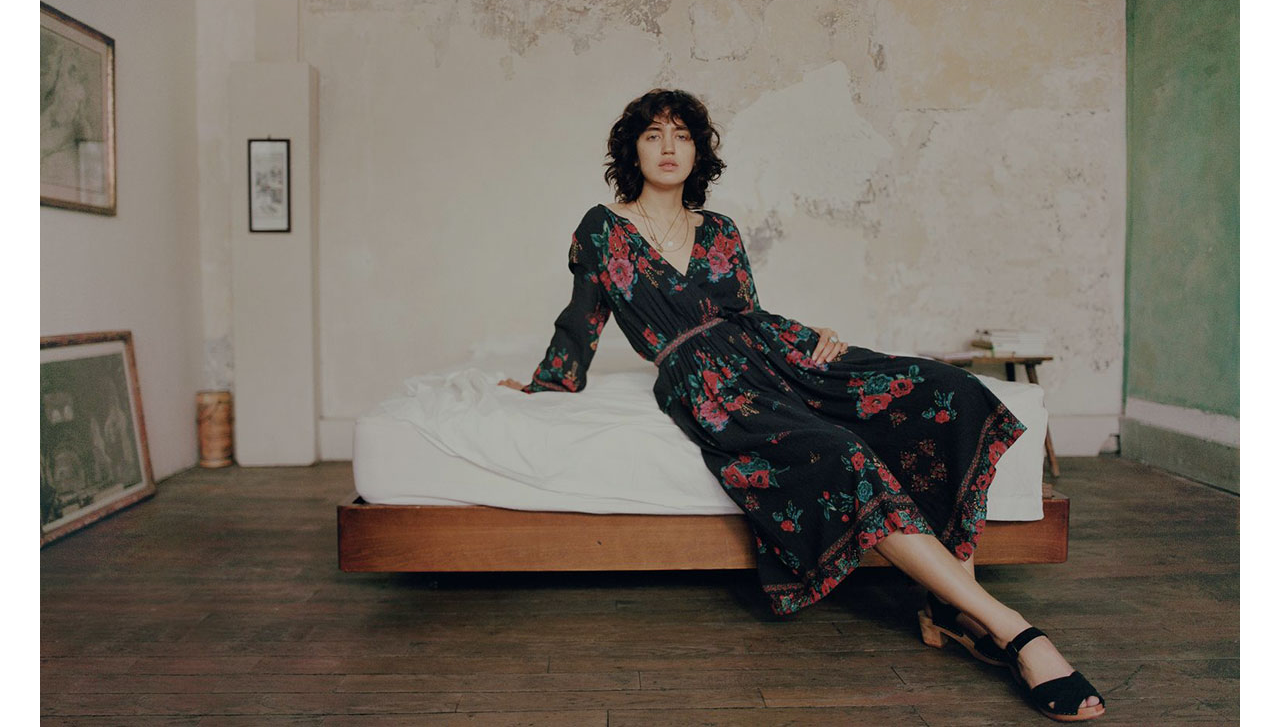
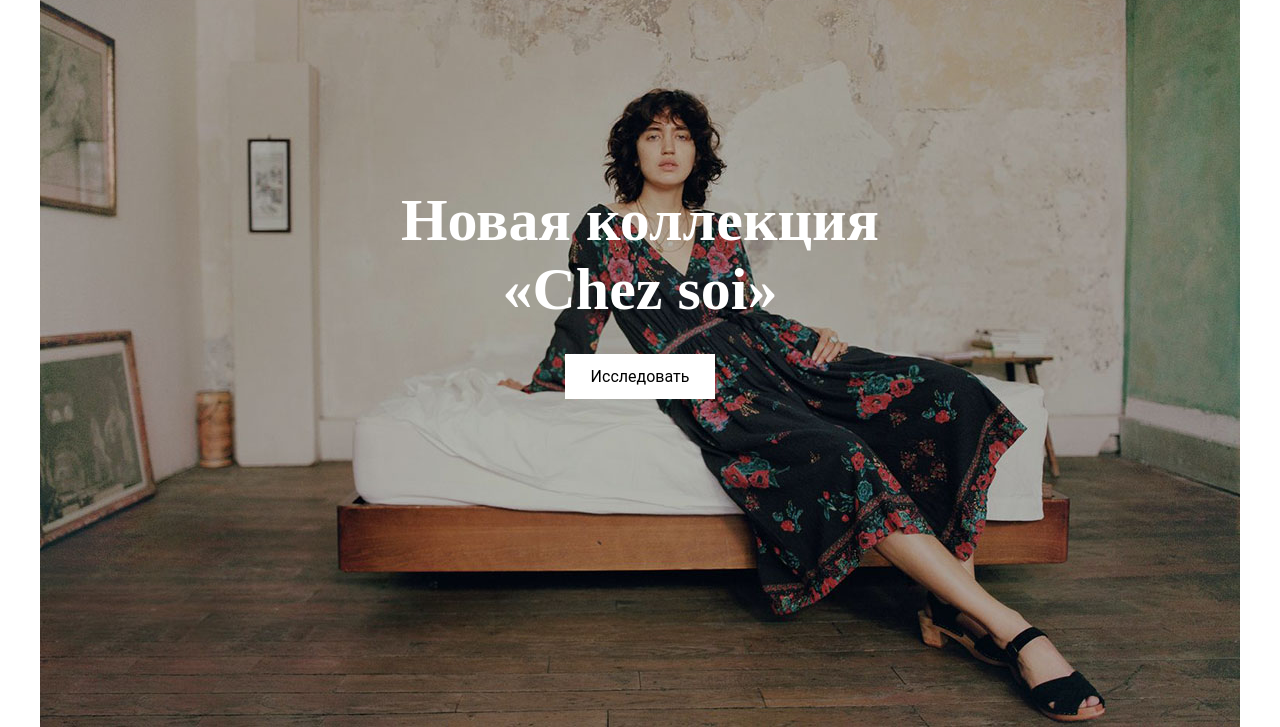
Before and after one commit to KseniaGlazova/Its_Paris_Darling, a plain HTML site: page index.html in a window 1280 px wide. Shown: the part 103-830 px from the top of the page. Drawn offline with Linux system fonts and the light colour scheme.

Commit message:
header completed

```diff
--- a/Main.css
+++ b/Main.css
@@ -63,3 +63,25 @@ body {
     top: 10%;
     left: 29%;
 }
+.newCollectionChezSoi {
+    font-family: "Times New Roman",Serif;
+    color: #ffffff;
+    font-size: 60px;
+}
+.sliderNameBlock {
+    text-align: center;
+    margin: 158px auto 0;
+    width: 479px;
+}
+.buttonExplore {
+    background-color: white;
+    display: block;
+    text-align: center;
+    width: 150px;
+    margin: 30px auto 0;
+}
+.buttonExplore> a {
+    color: black;
+    line-height: 45px;
+    text-decoration: none;
+}
--- a/index.html
+++ b/index.html
@@ -25,6 +25,13 @@
                 </span>
             </div>
             <br class="clear">
+              <div class="sliderNameBlock">
+                <h1 class="newCollectionChezSoi">Новая коллекция</h1>
+                <h1 class="newCollectionChezSoi">«Chez soi»</h1>
+              </div>
+            <span class="buttonExplore">
+                <a href="">Исследовать</a>
+            </span>
         </header>
     </div>
 </div>
```
